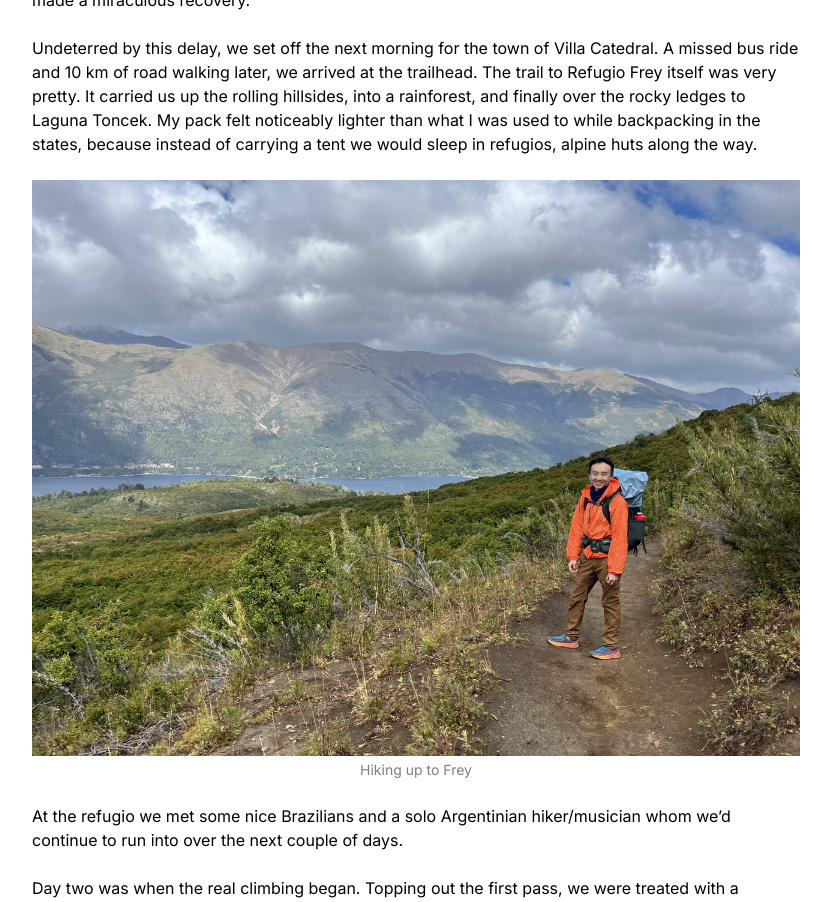
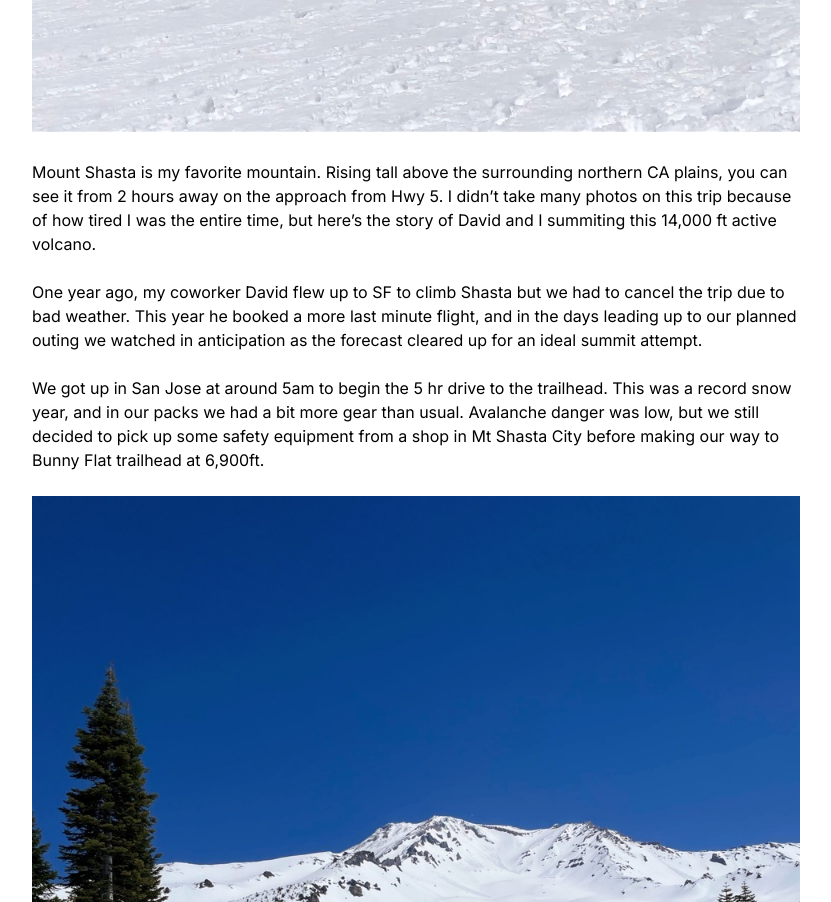
Before and after one commit to joage/website, a Next.js app: page /adventures/shasta in a window 1280 px wide. Shown: the part 980-1882 px from the top of the page, without its empty margins (224-1055 px from the left). Built offline with nearby package versions, Linux system fonts and the light colour scheme.

Commit message:
shasta text page.tsx

```diff
--- a/src/app/adventures/shasta/page.tsx
+++ b/src/app/adventures/shasta/page.tsx
@@ -2,48 +2,46 @@ import ImageGroup from '@/components/ImageGroup';
 import Post from '@/components/Post';
 
 const Shasta = () => (
-  <Post title="Shasta" date="May 2023" prev="/adventures/pat" next="/adventures/leaving-ny">
-    <ImageGroup images={[{path: "/images/frey.jpg", caption: "Jagged peaks above Refugio Frey"}]} />
+  <Post title="Shasta" date="May 13, 2023" prev="/adventures/pat" next="/adventures/leaving-ny">
+    <ImageGroup images={[{path: "/images/IMG_1741.jpeg", caption: ""}]} />
 
-    <p>Earlier this year I was given a somewhat unexpected opportunity to travel to Argentina for work. Knowing that the south of the country possessed beautiful mountains, I took up this offer excitedly in hopes of exploring them.</p>
+    <p>Mount Shasta is my favorite mountain. Rising tall above the surrounding northern CA plains, you can see it from 2 hours away on the approach from Hwy 5. I didn’t take many photos on this trip because of how tired I was the entire time, but here’s the story of David and I summiting this 14,000 ft active volcano.</p>
 
-    <p>After a week of brutal late summer heat in Buenos Aires, Ayla and I stashed our laptops with a kind coworker and boarded a plane to chilly Bariloche. There was rain forecasted the entire time we were going to be there. As soon as we arrived, Ayla discovered she had gotten severe food poisoning. This set our hiking plans back one day, during which I sampled some local delicacies while she rested and made a miraculous recovery.</p>
+    <p>One year ago, my coworker David flew up to SF to climb Shasta but we had to cancel the trip due to bad weather. This year he booked a more last minute flight, and in the days leading up to our planned outing we watched in anticipation as the forecast cleared up for an ideal summit attempt.</p>
 
-    Undeterred by this delay, we set off the next morning for the town of Villa Catedral. A missed bus ride and 10 km of road walking later, we arrived at the trailhead. The trail to Refugio Frey itself was very pretty. It carried us up the rolling hillsides, into a rainforest, and finally over the rocky ledges to Laguna Toncek. My pack felt noticeably lighter than what I was used to while backpacking in the states, because instead of carrying a tent we would sleep in refugios, alpine huts along the way.
+    We got up in San Jose at around 5am to begin the 5 hr drive to the trailhead. This was a record snow year, and in our packs we had a bit more gear than usual. Avalanche danger was low, but we still decided to pick up some safety equipment from a shop in Mt Shasta City before making our way to Bunny Flat trailhead at 6,900ft.
 
-    <ImageGroup images={[{path: "/images/IMG_5864_Original.jpeg", caption: "Hiking up to Frey"}]} />
+    <ImageGroup images={[{path: "/images/IMG_3653.jpeg", caption: "David going up Avalanche Gulch"}]} />
 
-    <p>At the refugio we met some nice Brazilians and a solo Argentinian hiker/musician whom we’d continue to run into over the next couple of days.</p>
+    As expected, the snow at the trailhead was so high that it completely covered the National Forest sign. We strapped on our snowshoes here and started the trek to Helen Lake following a steady conga line of climbers and skiers, who were easily visible against the pillowy slopes of Avalanche Gulch.
 
-    Day two was when the real climbing began. Topping out the first pass, we were treated with a stunning view of the surrounding area and an equally good view of the descent, which looked incredibly steep.
+    <ImageGroup images={[{path: "/images/IMG_1717.jpeg", caption: "Camp spot at Helen lake"}]} />
 
-    <ImageGroup images={[{path: "/images/IMG_5909_Original.jpeg", caption: "Refugio Frey"}, {path: "/images/IMG_9946.jpeg", caption: "Alpine lake above Frey"}]} />
+    <p>We made it into camp at 10,000 ft, just as the heat started to get unbearable. Settling into a tent site already dug out by some skiers the day before, we gathered snow in bags to melt for water. The rest of the day was uneventful as we cooked dinner, watched an epic sunset, and zipped into our sleeping bags by 8pm.</p>
 
-    A dip into the valley below only meant that we had to regain the elevation in the afternoon, but at least we found a friend while stopping for a lunch break.
+    At 2 in the morning on Mothers day we woke up to start our climb in the dark. I slept poorly not because it was cold, but because the wind was so loud and  the tent flapping kept me awake. Shuffling past some guided groups on
+    the way up, we made it up the Red Banks, the steepest part of the climb about an hour after sunrise. The views here could not have been better, and we could see the shadow of the mountain far in the distance.
 
-    <ImageGroup images={[{path: "/images/lookingpass.jpeg", caption: "Top of the first pass"}, {path: "/images/IMG_5970_Original.jpeg", caption: "A crested caracara"}]} />
+    <ImageGroup images={[{path: "/images/IMG_1727.jpeg", caption: "Taking a break at Red Banks"}, {path: "/images/IMG_3670.jpeg", caption: "View of Shastina from Misery Hill"}]} />
 
-    <ImageGroup images={[{path: "/images/valley.jpg", caption: "Climbing above treeline on the second pass of the day"}]} />
+    <p>I really started feeling the altitude at around 12000 ft, and the going got slower. I decided to drop my pack at the base of Misery Hill and continue to the summit on crampons, one trekking pole and ice axe only.</p>
 
-    By the time we made it up to the next pass, we could see our destination, a tiny house by the lake far below us.
+    David was a bit further ahead but we could now see the summit. Here is also when I realized I left my fruit snacks in the pack, and for the rest of the way up I thought about the sugar rush i was missing out on now but would be a nice treat later on during the descent.
 
-    <ImageGroup images={[{path: "/images/descending.jpg", caption: "On the descent to Laguna Jakob"}, {path: "/images/boulders.jpg", caption: "Slow going down a soul-crushing boulder field"}]} />
+    <ImageGroup images={[{path: "/images/IMG_3672.jpeg", caption: "Last push to the summit block"}]} />
 
-    Many scree-sliding steps later, day 2 ended at Refugio Jakob with a warning from the host. There was a storm coming in tomorrow, and the next section of trail, which was already difficult in good weather, may be impassable in the rain.
+    At 8 am, we crested the final hill and all that was left was the last couple hundred feet of the summit block. 30 minutes later, we were on top. We had done it!
 
-    <ImageGroup images={[{path: "/images/jakob.jpg", caption: "Laguna Jakob"}]} />
+    <ImageGroup images={[{path: "/images/IMG_1731.jpeg", caption: ""}]} />
 
+    <ImageGroup images={[{path: "/images/IMG_3683.jpeg", caption: "View from the top"}]} />
 
-    Waking up the next morning feeling rather spooked by the conditions and tired from the endless up-and-down the day before, we decided to hike down into town instead of continuing on to the next refugio. This turned out to be the right decision, because we had also underestimated how much food to bring on the trip. By the end of the third day we had no more snacks left and stumbled into town hungry for empanadas.
+    The descent started slowly, and i was pretty exhausted by the time we got back to Red Banks. Some people started glissading (sliding on butt) down the steep slope to save energy, so we did the same. Not only was this super fun and fast, I was able to get some extra practice with my self-arrest technique.
 
-    <ImageGroup images={[{path: "/images/descent.jpg", caption: "Lush valley on the hike out"}]} />
-    <ImageGroup images={[{path: "/images/waterfall.jpg", caption: ""}]} />
+    <ImageGroup images={[{path: "/images/IMG_3692.jpeg", caption: "Walking all the way back down"}]} />
 
-    To our surprise, outside the empanada shop a group of (North) Americans spotted our Osprey gear and greeted us in English. After confirming they were not about to kidnap us, we hopped into their van and got a ride to our campsite for the night. As it turned out, we had just met the guy who established most of the sport climbing routes in the area. Dylan and his friends took us out climbing the following day at Lago Gutierrez.
-
-    <ImageGroup images={[{path: "/images/holeyclimb.jpeg", caption: "My first outdoor top-rope!"}, {path: "/images/IMG_6067.jpeg", caption: "Russell leading 5.11a"}]} />
-
-    After all, this overcast weather made for a moody but extremely epic trip in the mountains of Patagonia. I was surprised at how varied the landscapes were, and how kindly we were treated by strangers. Bariloche is a special place and I definitely want to come back to revisit the area someday.
+    At Helen lake I took a nap before packing up our stuff to continue down the mountain. This was easily the worst part of the trip, with all the skiers zooming past us while we post-holed down the melting hillside even with snowshoes on. I made a mental note to bring skis up to Helen lake for the descent
+    if I ever did this again. David had more gas left in the tank than me, so he was far ahead but waited patiently close to the end so we could finish it together. Incredibly tired and blistered, we returned to the car at 5pm, just as the rental shop was about to close. What a climb!
   </Post>
 );
 
```
